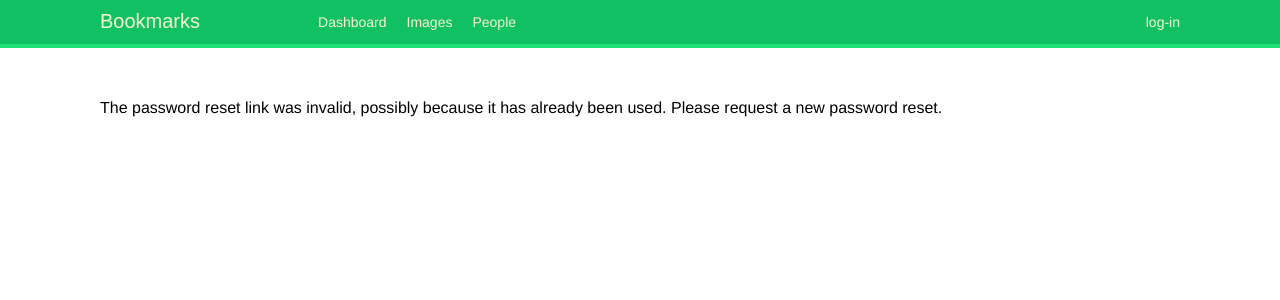
After one commit to EliteBoatengJohnson/Social_Website, a Django app: page /account/password-reset-confirm/1/1/ in a window 1280 px wide. The commit adds this page. Shown: the top 300 px of the page. Run offline with Django 5.2, Linux system fonts and the light colour scheme; some web fonts are replaced.

Commit message:
made update

```diff
--- a/bookmarks/account/templates/registration/login.html
+++ b/bookmarks/account/templates/registration/login.html
@@ -19,6 +19,9 @@
         <input type="submit" value="log-in" />
         <input type="hidden" name="next" value="{{ next }}" />
     </form>
+    <p>
+        <a href="{% url 'password_reset' %}">Forgotten your password?</a>
+    </P>
 </div>
 
 {% endblock %}
--- /dev/null
+++ b/bookmarks/account/templates/registration/password_reset_complete.html
@@ -0,0 +1,6 @@
+{% extends "base.html" %}
+{% block title %}Password reset complete{% endblock  %}
+{% block content %}
+<h1>Password reset</h1>
+<p>Your password has been successfully changed. You can now <a href="{% url "login" %}">log in</a> with your new password.</p>
+{% endblock %}
--- /dev/null
+++ b/bookmarks/account/templates/registration/password_reset_confirm.html
@@ -0,0 +1,14 @@
+{% extends "base.html" %}
+{% block title %}Reset your password{% endblock  %}
+{% block content %}
+{% if validlink %}
+<p>Please enter your new password twice:</p>
+<form method="post">
+    {{ form.as_p }}
+    {% csrf_token %}
+    <input type="submit" value="Change my password" />
+   </form>
+{% else %}
+<p>The password reset link was invalid, possibly because it has already been used. Please request a new password reset.</p>
+   {% endif %}
+{% endblock %}
--- /dev/null
+++ b/bookmarks/account/templates/registration/password_reset_email.html
@@ -0,0 +1,3 @@
+Somone asked for password reset for email {{ email}}. Follow the link below:
+{{ protocol}}://{{ domain}}{% url "password_reset_confirm" uidb64=uid token=token %}
+Your username, in case you've forgotten: {{ user.get_username }}
--- a/bookmarks/account/urls.py
+++ b/bookmarks/account/urls.py
@@ -8,5 +8,11 @@ urlpatterns = [
     # change password urls
     path('password-change/', auth_views.PasswordChangeView.as_view(), name='password_change'),
     path('password-change/done/', auth_views.PasswordChangeDoneView.as_view(), name='password_change_done'),
+    # reset password urls
+    path('password-rest/', auth_views.PasswordResetView.as_view(), name='password_reset'),
+    path('password-reset/done/', auth_views.PasswordResetDoneView.as_view(), name='password_reset_done'),
+    path('password-reset-confirm/<uidb64>/<token>/', auth_views.PasswordResetConfirmView.as_view(), name='password_reset_confirm'),
+    path('password-reset-complete/', auth_views.PasswordResetCompleteView.as_view(), name='password_reset_complete'),
+    #dashboard
     path("dashboard/", views.dashboard, name="dashboard"),
 ]
--- a/bookmarks/bookmarks/settings.py
+++ b/bookmarks/bookmarks/settings.py
@@ -126,3 +126,5 @@ DEFAULT_AUTO_FIELD = "django.db.models.BigAutoField"
 LOGIN_REDIRECT_URL = "dashboard"
 LOGIN_URL = "login"
 LOGOUT_URL = "logout"
+
+EMAIL_BACKEND = "django.core.mail.backends.console.EmailBackend"
```
Also changed, not shown: bookmarks/account/templates/registration/password_reset_form.html (added, +14 -0 lines).
